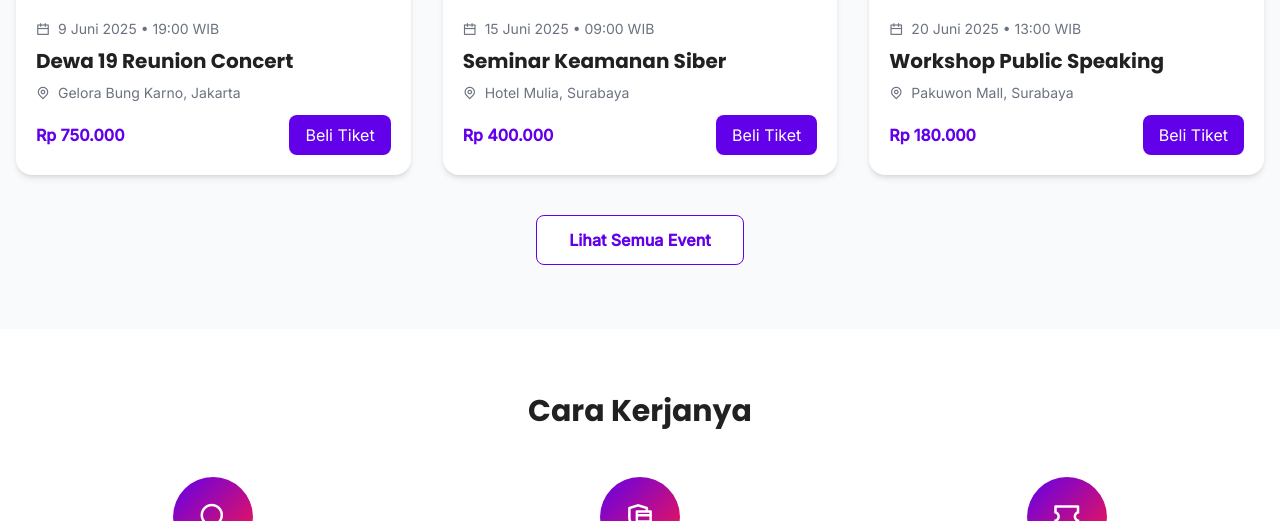
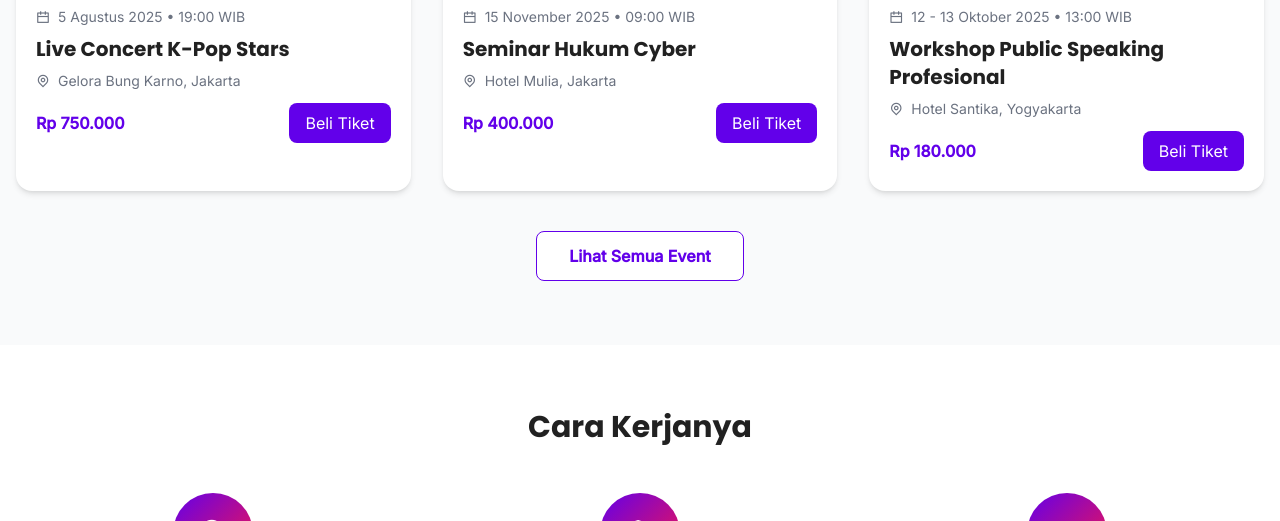
Before and after one commit to chynrssa/Eventify, a PHP site: page / in a window 1280 px wide. Shown: the part 1325-1846 px from the top of the page. Run offline with PHP 8.4, Linux system fonts and the light colour scheme; some libraries are stand-ins or nearby versions.

Commit message:
revisi buttom

```diff
--- a/Pengguna/events/events_konser.php
+++ b/Pengguna/events/events_konser.php
@@ -22,7 +22,7 @@
 
     <!-- Event 2 -->
     <div class="bg-white rounded-lg shadow-md overflow-hidden">
-      <img src="https://images.unsplash.com/photo-1497034825429-c343d7c6a68f" alt="Festival Musik Indie Nusantara" class="w-full h-48 object-cover">
+      <img src="../../image/FestivalMusikIndieNusantara.png" alt="Festival Musik Indie Nusantara" class="w-full h-48 object-cover">
       <div class="p-4">
         <h3 class="font-bold text-lg text-gray-800">Festival Musik Indie Nusantara</h3>
         <p class="text-gray-600 text-sm">20 Juli 2025 | Lapangan Gasibu Bandung</p>
--- a/Pengguna/events/events_pameran.php
+++ b/Pengguna/events/events_pameran.php
@@ -33,7 +33,7 @@
 
     <!-- Event 3 -->
     <div class="bg-white rounded-lg shadow-md overflow-hidden">
-      <img src="https://images.unsplash.com/photo-1509228468518-180dd4864904" alt="Pameran Fotografi Dunia" class="w-full h-48 object-cover">
+      <img src="../../image/fotografidunia.png" alt="Pameran Fotografi Dunia" class="w-full h-48 object-cover">
       <div class="p-4">
         <h3 class="font-bold text-lg text-gray-800">Pameran Fotografi Dunia</h3>
         <p class="text-gray-600 text-sm">5 - 7 September 2025 | Grand Indonesia, Jakarta</p>
--- a/index.php
+++ b/index.php
@@ -47,41 +47,41 @@
     <div class="container mx-auto px-4">
         <h2 class="text-3xl font-bold text-center mb-12">Kategori Populer</h2>
         <div class="grid grid-cols-2 sm:grid-cols-3 md:grid-cols-6 gap-6">
-            <a href="#" class="category-item flex flex-col items-center transition duration-300">
+            <a href="Pengguna/events/events_konser.php" class="category-item flex flex-col items-center transition duration-300">
                 <div class="w-20 h-20 rounded-full bg-purple-100 flex items-center justify-center mb-3">
                     <i class="ri-music-line text-3xl text-primary"></i>
                 </div>
                 <span class="font-medium">Konser</span>
             </a>
-            <a href="#" class="category-item flex flex-col items-center transition duration-300">
+            <a href="Pengguna/events/events_seminar.php" class="category-item flex flex-col items-center transition duration-300">
                 <div class="w-20 h-20 rounded-full bg-blue-100 flex items-center justify-center mb-3">
                     <i class="ri-presentation-line text-3xl text-blue-600"></i>
                 </div>
                 <span class="font-medium">Seminar</span>
             </a>
-            <a href="#" class="category-item flex flex-col items-center transition duration-300">
+            <a href="Pengguna/events/events_workshop.php" class="category-item flex flex-col items-center transition duration-300">
                 <div class="w-20 h-20 rounded-full bg-green-100 flex items-center justify-center mb-3">
                     <i class="ri-tools-line text-3xl text-green-600"></i>
                 </div>
                 <span class="font-medium">Workshop</span>
             </a>
-            <a href="#" class="category-item flex flex-col items-center transition duration-300">
+            <a href="Pengguna/events/events_pameran.php" class="category-item flex flex-col items-center transition duration-300">
                 <div class="w-20 h-20 rounded-full bg-yellow-100 flex items-center justify-center mb-3">
                     <i class="ri-gallery-line text-3xl text-yellow-600"></i>
                 </div>
                 <span class="font-medium">Pameran</span>
             </a>
-            <a href="#" class="category-item flex flex-col items-center transition duration-300">
+            <a href="Pengguna/events/events_olahraga.php" class="category-item flex flex-col items-center transition duration-300">
                 <div class="w-20 h-20 rounded-full bg-red-100 flex items-center justify-center mb-3">
                     <i class="ri-basketball-line text-3xl text-red-600"></i>
                 </div>
                 <span class="font-medium">Olahraga</span>
             </a>
-            <a href="#" class="category-item flex flex-col items-center transition duration-300">
+            <a href="Pengguna/events/events.php" class="category-item flex flex-col items-center transition duration-300">
                 <div class="w-20 h-20 rounded-full bg-pink-100 flex items-center justify-center mb-3">
                     <i class="ri-palette-line text-3xl text-pink-600"></i>
                 </div>
-                <span class="font-medium">Seni</span>
+                <span class="font-medium">Lainnya</span>
             </a>
         </div>
     </div>
@@ -91,76 +91,83 @@
     <div class="container mx-auto px-4">
         <div class="flex flex-col md:flex-row md:items-center justify-between mb-10">
             <h2 class="text-3xl font-bold mb-4 md:mb-0">Event Unggulan</h2>
-            <div class="flex space-x-2 bg-white p-1 rounded-full shadow-sm">
-                <button class="bg-primary text-white py-2 px-6 rounded-full whitespace-nowrap">Semua</button>
-                <button class="text-gray-700 py-2 px-6 rounded-full whitespace-nowrap hover:bg-gray-100">Konser</button>
-                <button class="text-gray-700 py-2 px-6 rounded-full whitespace-nowrap hover:bg-gray-100">Seminar</button>
-                <button class="text-gray-700 py-2 px-6 rounded-full whitespace-nowrap hover:bg-gray-100">Workshop</button>
-                <button class="text-gray-700 py-2 px-6 rounded-full whitespace-nowrap hover:bg-gray-100">Pameran</button>
-            </div>
         </div>
         <div class="grid grid-cols-1 sm:grid-cols-2 lg:grid-cols-3 gap-8">
             <div class="event-card bg-white rounded-lg overflow-hidden shadow-md transition duration-300">
                 <div class="relative h-48">
-                    <img src="https://readdy.ai/api/search-image?query=a%20vibrant%20music%20concert&width=600&height=400&seq=1" alt="Konser Musik" class="w-full h-full object-cover object-top">
+                    <img src="https://images.unsplash.com/photo-1492684223066-81342ee5ff30" alt="Konser Musik" class="w-full h-full object-cover object-top">
                     <div class="absolute top-4 right-4 bg-primary text-white text-sm font-semibold py-1 px-3 rounded-full">Konser</div>
                 </div>
                 <div class="p-5">
                     <div class="flex items-center text-gray-500 text-sm mb-2">
-                        <i class="ri-calendar-line mr-2"></i><span>9 Juni 2025 • 19:00 WIB</span>
+                        <i class="ri-calendar-line mr-2"></i><span>5 Agustus 2025 • 19:00 WIB</span>
                     </div>
-                    <h3 class="text-xl font-bold mb-2">Dewa 19 Reunion Concert</h3>
+                    <h3 class="text-xl font-bold mb-2">Live Concert K-Pop Stars</h3>
                     <div class="flex items-center text-gray-500 text-sm mb-3">
                         <i class="ri-map-pin-line mr-2"></i><span>Gelora Bung Karno, Jakarta</span>
                     </div>
                     <div class="flex justify-between items-center">
                         <div class="text-primary font-bold">Rp 750.000</div>
-                        <button class="bg-primary text-white py-2 px-4 rounded-button whitespace-nowrap hover:bg-opacity-90 transition">Beli Tiket</button>
+                        <a href="Pengguna/pemesanan_pembayaran/pemesanan.php?event=Live+Concert+K-Pop+Stars+2025"
+                        class="inline-block bg-primary text-white py-2 px-4 rounded-button whitespace-nowrap hover:bg-opacity-90 transition">
+                            Beli Tiket
+                        </a>
+                    </div>
+
+                </div>
+            </div>
+            <div class="event-card bg-white rounded-lg overflow-hidden shadow-md transition duration-300">
+                <div class="relative h-48">
+                    <img src="image/seminar_hukumcyber.png" alt="Seminar Bisnis" class="w-full h-full object-cover object-top">
+                    <div class="absolute top-4 right-4 bg-blue-600 text-white text-sm font-semibold py-1 px-3 rounded-full">Seminar</div>
+                </div>
+                <div class="p-5">
+                    <div class="flex items-center text-gray-500 text-sm mb-2">
+                        <i class="ri-calendar-line mr-2"></i><span>15 November 2025 • 09:00 WIB</span>
+                    </div>
+                    <h3 class="text-xl font-bold mb-2">Seminar Hukum Cyber</h3>
+                    <div class="flex items-center text-gray-500 text-sm mb-3">
+                        <i class="ri-map-pin-line mr-2"></i><span>Hotel Mulia, Jakarta</span>
+                    </div>
+                    <div class="flex justify-between items-center">
+                        <div class="text-primary font-bold">Rp 400.000</div>
+                        <a href="Pengguna/pemesanan_pembayaran/pemesanan.php?event=Seminar+Hukum+Cyber"
+                        class="inline-block bg-primary text-white py-2 px-4 rounded-button whitespace-nowrap hover:bg-opacity-90 transition">
+                            Beli Tiket
+                        </a>
                     </div>
                 </div>
             </div>
             <div class="event-card bg-white rounded-lg overflow-hidden shadow-md transition duration-300">
                 <div class="relative h-48">
-                    <img src="image/seminar_hukumcyber.jpg" alt="Seminar Bisnis" class="w-full h-full object-cover object-top">
-                    <div class="absolute top-4 right-4 bg-blue-600 text-white text-sm font-semibold py-1 px-3 rounded-full">Seminar</div>
-                </div>
-                <div class="p-5">
-                    <div class="flex items-center text-gray-500 text-sm mb-2">
-                        <i class="ri-calendar-line mr-2"></i><span>15 Juni 2025 • 09:00 WIB</span>
-                    </div>
-                    <h3 class="text-xl font-bold mb-2">Seminar Keamanan Siber</h3>
-                    <div class="flex items-center text-gray-500 text-sm mb-3">
-                        <i class="ri-map-pin-line mr-2"></i><span>Hotel Mulia, Surabaya</span>
-                    </div>
-                    <div class="flex justify-between items-center">
-                        <div class="text-primary font-bold">Rp 400.000</div>
-                        <button class="bg-primary text-white py-2 px-4 rounded-button whitespace-nowrap hover:bg-opacity-90 transition">Beli Tiket</button>
-                    </div>
-                </div>
-            </div>
-            <div class="event-card bg-white rounded-lg overflow-hidden shadow-md transition duration-300">
-                <div class="relative h-48">
-                    <img src="image/workshop.jpg" alt="Workshop" class="w-full h-full object-cover object-top">
+                    <img src="https://web.faperta.ugm.ac.id/wp-content/uploads/sites/19/2024/11/Artikel-Public-Speaking-Workshop_fix3.jpeg" alt="Workshop" class="w-full h-full object-cover object-top">
                     <div class="absolute top-4 right-4 bg-green-600 text-white text-sm font-semibold py-1 px-3 rounded-full">Workshop</div>
                 </div>
                 <div class="p-5">
                     <div class="flex items-center text-gray-500 text-sm mb-2">
-                        <i class="ri-calendar-line mr-2"></i><span>20 Juni 2025 • 13:00 WIB</span>
+                        <i class="ri-calendar-line mr-2"></i><span>12 - 13 Oktober 2025 • 13:00 WIB</span>
                     </div>
-                    <h3 class="text-xl font-bold mb-2">Workshop Public Speaking</h3>
+                    <h3 class="text-xl font-bold mb-2">Workshop Public Speaking Profesional</h3>
                     <div class="flex items-center text-gray-500 text-sm mb-3">
-                        <i class="ri-map-pin-line mr-2"></i><span>Pakuwon Mall, Surabaya</span>
+                        <i class="ri-map-pin-line mr-2"></i><span>Hotel Santika, Yogyakarta</span>
                     </div>
                     <div class="flex justify-between items-center">
                         <div class="text-primary font-bold">Rp 180.000</div>
-                        <button class="bg-primary text-white py-2 px-4 rounded-button whitespace-nowrap hover:bg-opacity-90 transition">Beli Tiket</button>
+                        <a href="Pengguna/pemesanan_pembayaran/pemesanan.php?event=Pelatihan+Public+Speaking+Profesional"
+                        class="inline-block bg-primary text-white py-2 px-4 rounded-button whitespace-nowrap hover:bg-opacity-90 transition">
+                            Beli Tiket
+                        </a>
                     </div>
                 </div>
             </div>
         </div>
         <div class="text-center mt-10">
-            <button class="bg-white border border-primary text-primary font-semibold py-3 px-8 rounded-button whitespace-nowrap hover:bg-primary hover:text-white transition">Lihat Semua Event</button>
-        </div>
+    <a href="Pengguna/events/events.php"
+       class="inline-block bg-white border border-primary text-primary font-semibold py-3 px-8 rounded-button whitespace-nowrap hover:bg-primary hover:text-white transition">
+        Lihat Semua Event
+    </a>
+</div>
+
     </div>
 </section>
 
```
Also changed, not shown: image/FestivalMusikIndieNusantara.png (added), image/fotografidunia.png (added), uploads/bukti/bukti_684cd124e52fb.png (added), uploads/bukti/bukti_684cd453d8559.png (added), uploads/bukti/bukti_684cd48928fb1.png (added), uploads/bukti/bukti_684cd91291430.png (added).
